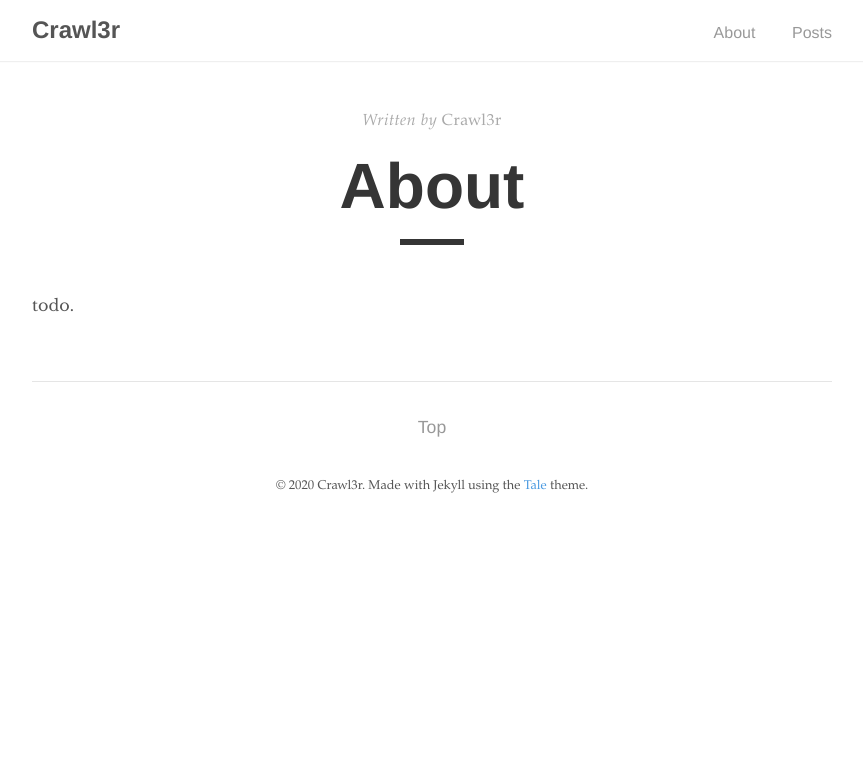
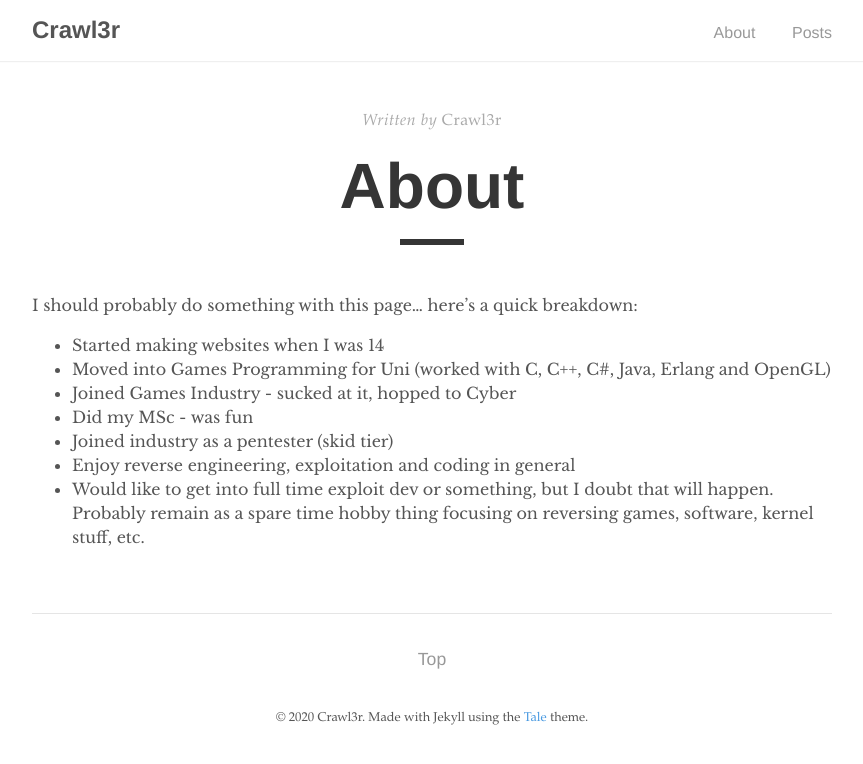
Before and after one commit to crawl3r/crawl3r.github.io, a Jekyll site: the page built from _pages/about.md, in a window 1280 px wide. Shown: the top 764 px of the page, without its empty margins (208-1071 px from the left). Built offline with Jekyll 4.4.1, drawn with Linux system fonts in a browser that asks for light colours.

Commit message:
Update about.md
cool

```diff
--- a/_pages/about.md
+++ b/_pages/about.md
@@ -5,4 +5,12 @@ author: "Crawl3r"
 permalink: /about/
 ---
 
-todo.
+I should probably do something with this page... here's a quick breakdown:
+
+- Started making websites when I was 14
+- Moved into Games Programming for Uni (worked with C, C++, C#, Java, Erlang and OpenGL)
+- Joined Games Industry - sucked at it, hopped to Cyber
+- Did my MSc - was fun
+- Joined industry as a pentester (skid tier)
+- Enjoy reverse engineering, exploitation and coding in general
+- Would like to get into full time exploit dev or something, but I doubt that will happen. Probably remain as a spare time hobby thing focusing on reversing games, software, kernel stuff, etc.
```
